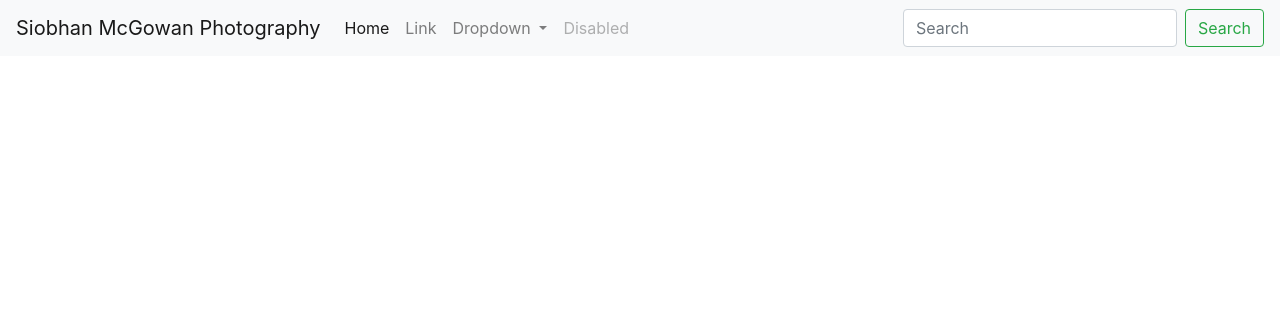
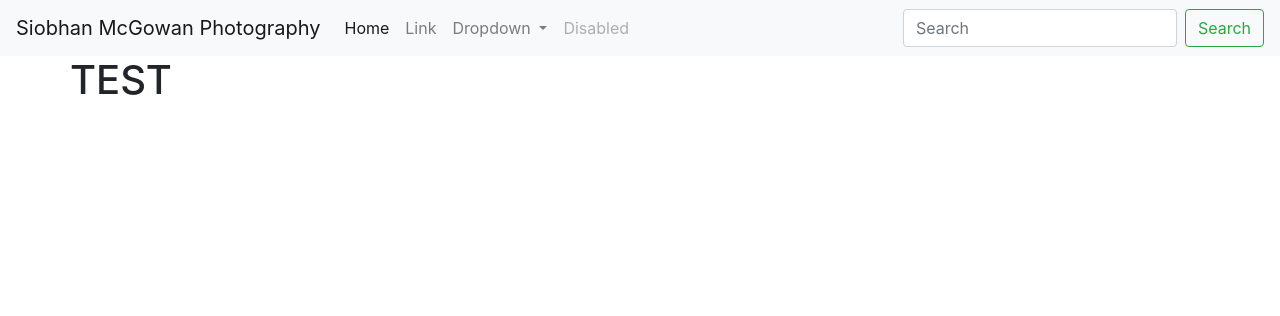
Before and after one commit to Legaeldan/siobhan-mcgowan-photography, a Django app: page / in a window 1280 px wide. Shown: the top 316 px of the page. Run offline with Django 3.2, Linux system fonts and the light colour scheme; some libraries are stand-ins or nearby versions.

Commit message:
Added basic home application.#

```diff
--- a/home/templates/index.html
+++ b/home/templates/index.html
@@ -2,4 +2,9 @@
 
 {% block content %}
 
+<div class="container">
+<div class="row">
+<h1>TEST</h1>
+</div>
+</div>
 {% endblock %}
--- /dev/null
+++ b/home/urls.py
@@ -0,0 +1,6 @@
+from django.conf.urls import url, include
+from .views import index
+
+urlpatterns = [
+    url(r'^$', index, name='photos'),
+]
```
